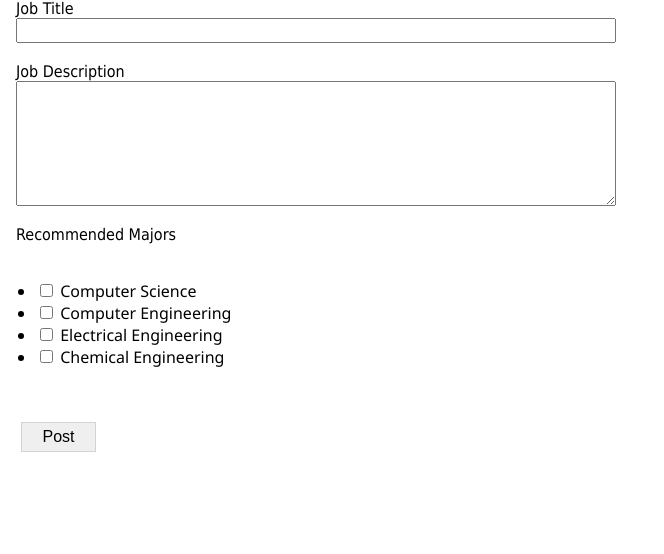
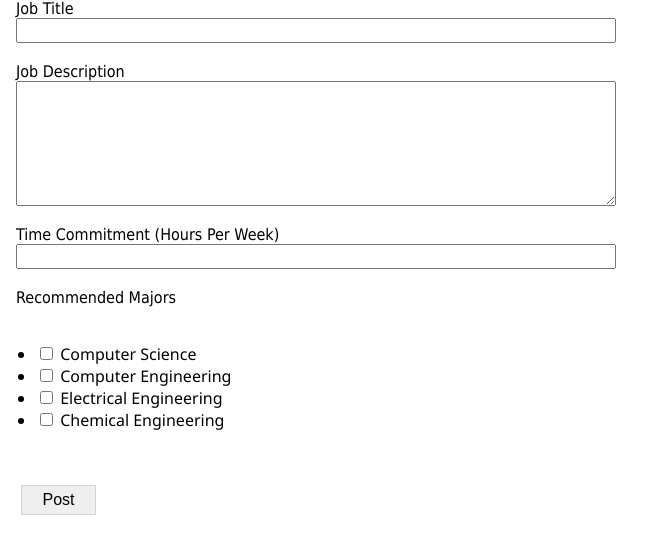
Before and after one commit to Reaganak40/Cpts322Old, a Flask app: page /postposition in a window 1280 px wide. Shown: the part 116-670 px from the top of the page, without its empty margins (0-664 px from the left). Run offline with Flask 2, Linux system fonts and the light colour scheme; the visitor is signed in with stand-in values (Sample User, id 1); data comes from the database, SQL or seed files in the repository; some libraries are stand-ins or nearby versions.

Commit message:
Resolved issue 'Post: Required time commitment (hours per week)'

```diff
--- a/app/Controller/forms.py
+++ b/app/Controller/forms.py
@@ -24,15 +24,54 @@ def all_research_topics():
 # ================================================================
 #   Name:           Post form
 #   Description:    Added sortform for filter posts on faculty view
-#   Last Changed:   14/11/21
+#   Last Changed:   12/1/21
 #   Changed By:     Reagan Kelley
-#   Change Details: Initial Implementation
+#   Change Details: Added time commitment
 # ================================================================
 class PostForm(FlaskForm):
     title = StringField('Job Title', validators=[DataRequired()])
     body = TextAreaField("Job Description", [Length(min=0, max = 1500)])
     majors = QuerySelectMultipleField('Recommended Majors', query_factory= all_majors, get_label= lambda t: t.get_major_name(), widget=ListWidget(prefix_label=False), option_widget=CheckboxInput() )
+    time_commitment = StringField('Time Commitment (Hours Per Week)', [Length(min = 1, max = 10)])
     submit = SubmitField('Post')
+
+    # time_commitment should contain an integer.
+    # NOTE: We make time_commitment a string to allow inputs like 30-40 hours.
+    def validate_time_commitment(self, time_commitment):
+        has_digit = False
+        digits = []
+        current_number = ""
+        for char in time_commitment.data:
+            if char.isdigit():
+                has_digit = True
+                current_number += char
+            else: #if char is not a digit
+                if(len(current_number) > 0): # number has been built
+                    digits.append(current_number)
+                    current_number = ""
+
+        # One last check in case number was last in string
+        if(len(current_number) > 0):
+            digits.append(current_number)
+
+        if(has_digit is False):
+            raise ValidationError('Please enter desired hours as an integer.')
+
+        if(len(digits) > 2):
+            raise ValidationError('Please keep hours to either one integer or a range (ex. 20-30 hours)')
+        time_commitment.data = ""
+        time_commitment.data += (digits[0])
+
+        if(len(digits) == 2): #if hour range -> add second hour
+            time_commitment.data += (' - ')
+            time_commitment.data += (digits[1])
+        print(time_commitment.data)
+
+
+
+
+
+
 
 ## Sort Form: Credit unknown TODO: Make comment block. Take responsibility for your actions.
 class SortForm(FlaskForm):
--- a/app/Controller/routes.py
+++ b/app/Controller/routes.py
@@ -35,9 +35,9 @@ def index():
 # ================================================================
 #   Name:           Post Position Route
 #   Description:    Post Position route for basic flask implementation
-#   Last Changed:   11/11/21
+#   Last Changed:   12/1/21
 #   Changed By:     Reagan Kelley
-#   Change Details: Adjustments to compensate for new database model
+#   Change Details: Added time commitment
 # ================================================================
 @bp_routes.route('/postposition', methods=['GET', 'POST'])
 @login_required
@@ -47,7 +47,11 @@ def postposition():
         return redirect(url_for('routes.index'))
     pForm = PostForm()
     if pForm.validate_on_submit():
-        newPost = Post(user_id = current_user.id, title=pForm.title.data, body = pForm.body.data, majors = pForm.majors.data)
+        newPost = Post(user_id = current_user.id,
+                       title=pForm.title.data,
+                       body = pForm.body.data,
+                       majors = pForm.majors.data,
+                       time_commitment = pForm.time_commitment.data)
         db.session.add(newPost)
         db.session.commit()
         flash('New Position Post "' + newPost.title + '" is on the Job Board!')
--- a/app/Model/models.py
+++ b/app/Model/models.py
@@ -180,16 +180,16 @@ class Application(db.Model):
 # ================================================================
 #   Name:           Post Model
 #   Description:    Class Definition for Posts
-#   Last Changed:   11/24/21
+#   Last Changed:   12/1/21
 #   Changed By:     Reagan Kelley
-#   Change Details: Connected posts to a faculty user,
-#                   rather than a user
+#   Change Details: Added Time Commitment
 # ================================================================
 class Post(db.Model):
     id = db.Column(db.Integer, primary_key=True)
     user_id = db.Column(db.Integer, db.ForeignKey('faculty.id'))
     title = db.Column(db.String(150))
     body = db.Column(db.String(1500))
+    time_commitment = db.Column(db.String(10))
     timestamp = db.Column(db.DateTime, index=True, default=datetime.utcnow)
     majors = db.relationship('Major',
         backref = db.backref('postMajors', lazy='dynamic'),
--- a/app/View/templates/_post.html
+++ b/app/View/templates/_post.html
@@ -30,6 +30,7 @@
             <div>
               <!-- Print Job Description -->
               <div class="postbody">{{ post.body }}</div>
+              <div class ="postitle"> {{ post.time_commitment }} hours per week.</div>
            </div>
         </td>
 
--- a/app/View/templates/create.html
+++ b/app/View/templates/create.html
@@ -38,6 +38,14 @@
             <span style="color: red;">[{{ error }}]</span>
             {% endfor %}
 
+            <!--Displays the form item for the post's ` time commitment`.-->
+            {{ form.time_commitment.label }}<br>
+            {{ form.time_commitment(class="formtitle") }}<br><br>
+
+            <!-- Time Commitment Form Errors -->
+            {% for error in form.time_commitment.errors %}
+            <span style="color: red;">[{{ error }}]</span>
+            {% endfor %}
 
         </div>
 
--- a/project.py
+++ b/project.py
@@ -35,6 +35,13 @@ def initDB(*args, **kwargs):
 if __name__ == "__main__":
     app.run(debug=True)
 
+# ================================================================
+#   Name:           Fill Database
+#   Description:    If in debug fills database with data
+#   Last Changed:   12/1/21
+#   Changed By:     Reagan Kelley
+#   Change Details: Added time commitment to posts
+# ================================================================
 def fill_db():
 
     # User: Reagan
@@ -83,7 +90,9 @@ def fill_db():
     faculty_user = User.query.filter_by(username = 'sakire').first()
     newPost = Post(user_id = faculty_user.id, title= 'Database Integrity',
             body = 'We are looking for 3-4 year undergrad students who enjoy working in the fields of networking and cybersecurity. We are teaming up with Amazon to make penetration software that will test the integrity of their AWS systems. You do not need to be an expert on databases nor security, but it would be very helpful.',
-            majors = majors)
+            majors = majors,
+            time_commitment = '25'
+            )
     db.session.add(newPost)
     print("Debug: Added New Post: [Database Integrity]")
 
@@ -93,7 +102,9 @@ def fill_db():
     faculty_user = User.query.filter_by(username = 'andy').first()
     newPost = Post(user_id = faculty_user.id, title= 'Everyone Loves Checkers',
             body = 'If you are interested in machine learning, do I have a lab position for you. We are teaming up with the International Association for Professional Checkers Players to create a machine learning AI that will test the skills of the best checker players across the world. Applicants who have taken intro to machine learning courses and further will have a competitive advantage in receiving a position for this lab.',
-            majors = majors)
+            majors = majors,
+            time_commitment = '10-20'
+            )
     db.session.add(newPost)
     print("Debug: Added New Post: [Everyone Loves Checkers]")
 
```
